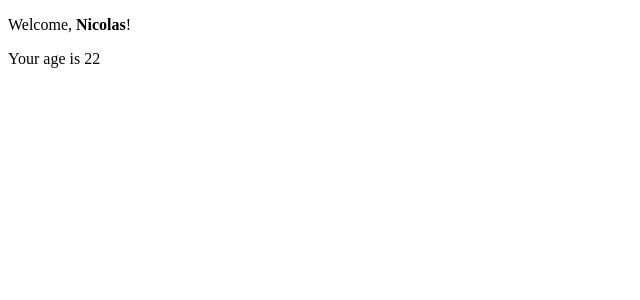
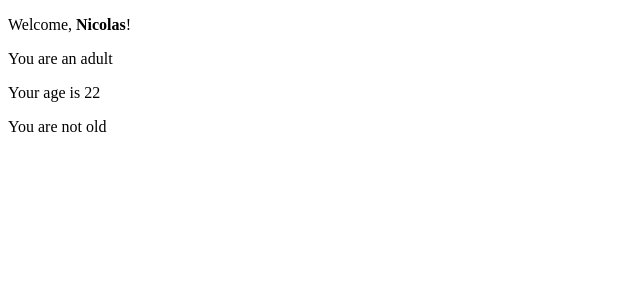
Before and after one commit to NicolasPapappicco/Esercizi-React, a React (Vite) app: page / in a window 1280 px wide. Shown: the top 300 px of the page, without its empty margins (0-640 px from the left). Built offline with nearby package versions, Linux system fonts and the light colour scheme.

Commit message:
es Conditional Rendering

```diff
--- a/src/Age.jsx
+++ b/src/Age.jsx
@@ -1,7 +1,12 @@
-export function Age({ age }) {
+export function Age({ age, name }) {
     return (
         <>
-            <p>Your age is {age}</p>
+            {age > 18 ? <p>You are an adult</p> : false}
+            {!!age && <p>Your age is {age}</p>}
+            {/* {Boolean(age) && <p>Your age is {age}</p>}  */}
+            {age > 18 && age < 65 ? <p>You are not old</p> : false}
+            {age > 18 && name == "John" ? <p>John is an adult</p> : false}
+            {age == 0 && <p>You are really young!</p>}
         </>
     )
 }
--- a/src/Welcome.jsx
+++ b/src/Welcome.jsx
@@ -4,7 +4,7 @@ export function Welcome({ name, age }) {
     return (
         <div>
             <p>Welcome, <strong>{name}</strong>!</p>
-            <Age age={age} />
+            <Age age={age} name={name}/>
         </div>
     )
 }
```
